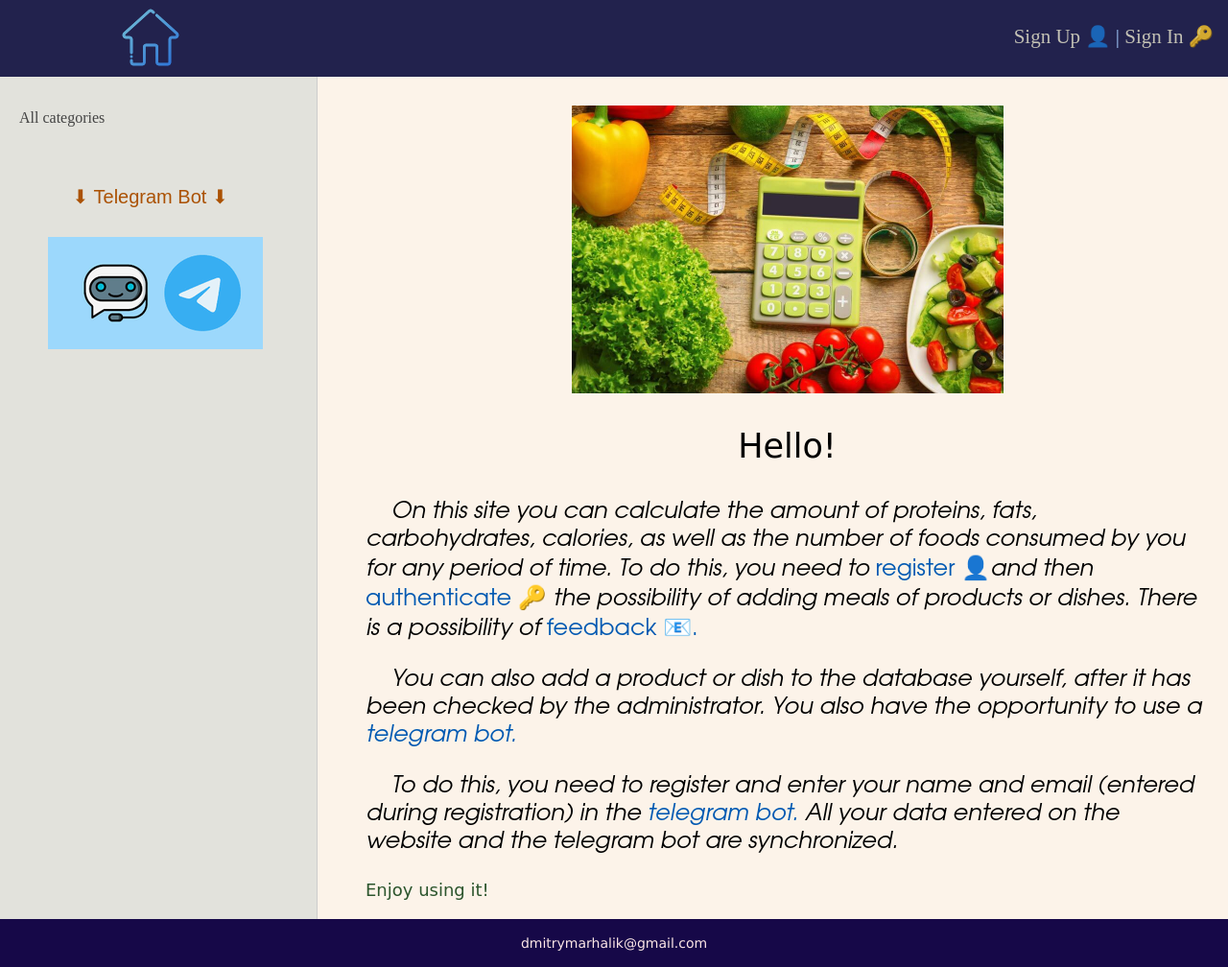
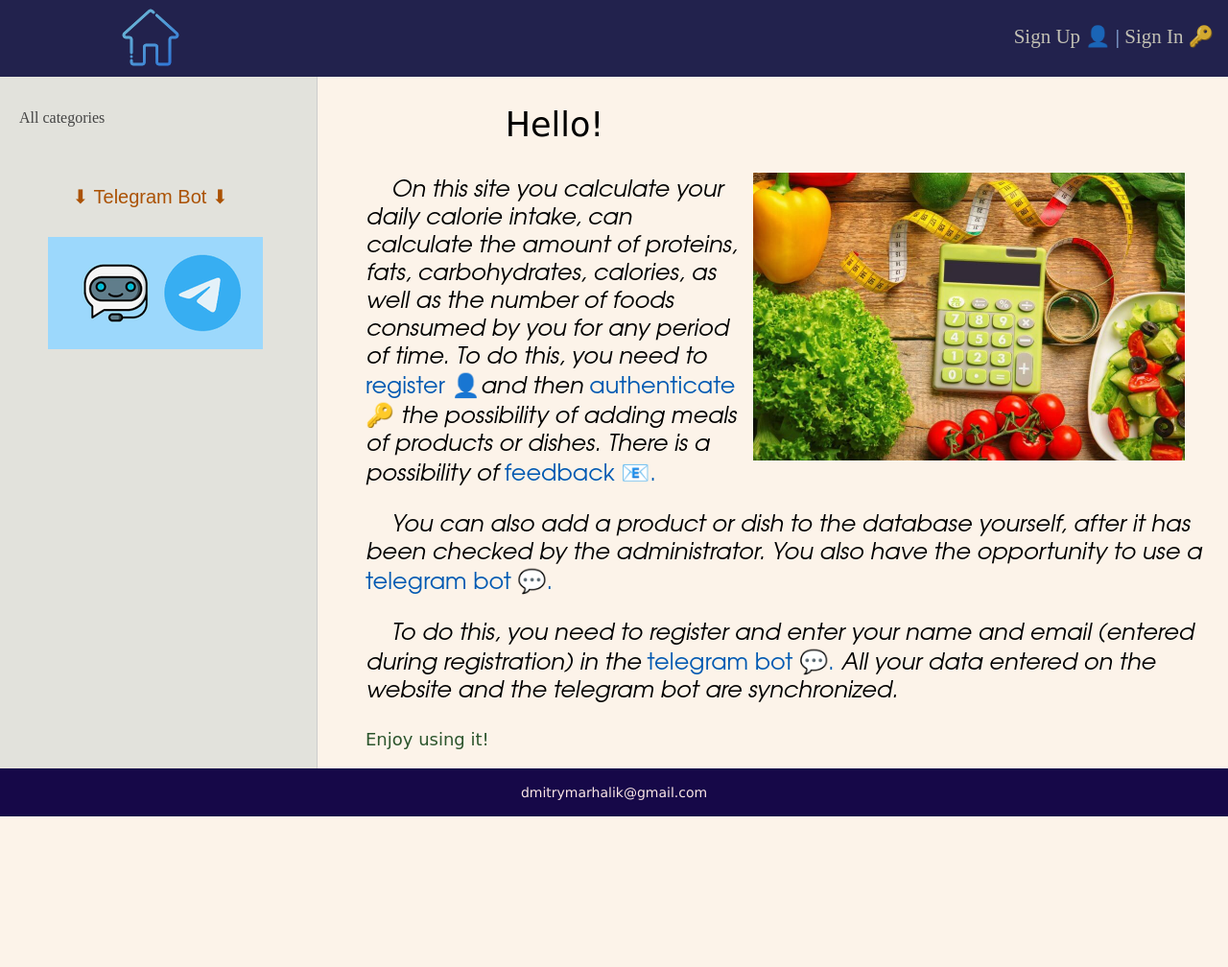
Before and after one commit to DmitryMarhalik/Py88_diplom_marhalik__energy_values, a Django app: template app_evop/templates/evop/main.html in a window 1280 px wide. Shown: the whole page at 96% size. After the commit the page ends 851 px from the top, so only its background shows below. Run offline with Django 4.2, Linux system fonts and the light colour scheme; the template is opened without the code that fills it, so the values that code supplies are empty.

Commit message:
css button add image in pages

```diff
--- a/app_evop/static/evop/css/styles.css
+++ b/app_evop/static/evop/css/styles.css
@@ -60,7 +60,20 @@ img {
     max-width: 600px;
     height: auto;
 }
+.leftimg {
+float:left; /* Выравнивание по левому краю */
+margin: 0 20px 7px 10px; /* Отступы вокруг картинки */
+}
 
+.rightimg  {
+float: right; /* Выравнивание по правому краю  */
+margin: 50px 25px 7px 10px; /* Отступы вокруг картинки */
+}
+
+.rightimgmain  {
+float: right; /* Выравнивание по правому краю  */
+margin: 70px 25px 7px 10px; /* Отступы вокруг картинки */
+}
 /*img.img-article-left {*/
 /*    max-width: 300px;*/
 /*    height: auto;*/
@@ -439,6 +452,22 @@ ul.lang-list li a:hover {
     padding: 8px;
 }
 
+.image-button {
+  width: 200px;
+  height:75px;
+  border: none;
+  background-image: url('../images/send3.png');
+    background-color: #fcf3e9;
+  background-size: cover;
+}
+.image-button:hover {
+  opacity: 0.7;
+}
+
+.image-button:active {
+  transform: scale(0.95);
+}
+
 .list-pages {
     text-align: center;
     margin: 0 0 20px 0;
--- a/app_evop/templates/evop/feedback.html
+++ b/app_evop/templates/evop/feedback.html
@@ -1,14 +1,18 @@
 {% extends 'evop/basis.html' %}
 {% block page %}
+
 <p class="ptitle">{{ title }}:</p>
+
 <form method="post">
     {% csrf_token %}
+
     <div class="form-error">{{ form.non_field_errors }}</div>
     {% for f in form %}
     <p><label class="form-label" for="{{ f.id_for_label }}">{{ f.label }}: </label>{{ f }}</p>
     <div class="form-error">{{ f.errors }}</div>
     {% endfor %}
-        <button class="form-button" type="submit">Send</button>
+    <button class="image-button" type="submit">
+    </button>
 </form>
 
 {% endblock %}
--- a/app_evop/templates/evop/individual_kcal_norm.html
+++ b/app_evop/templates/evop/individual_kcal_norm.html
@@ -5,6 +5,8 @@
     nutritionists under
     Under the guidance of Doctors Mifflin and San Geor, it gives out the required number of calories
     (kcal) per day for each individual.It was withdrawn in 2005</p>
+<p style="text-align: center"><img src="/static/evop/images/calories.jpg"
+                                   alt="evop" width="450" height="450" title="Welcome!" class="rightimg"></p>
 <p style="font-size: 20px"><i>Activity:</i></p>
 <p style="font-size: 17px"><strong style="font-size: small">minimal</strong> – activity, sedentary work that does not
     require significant physical
--- a/app_evop/templates/evop/main.html
+++ b/app_evop/templates/evop/main.html
@@ -1,27 +1,30 @@
 {% extends 'evop/basis.html' %}
 {% block page %}
 {% if request.user.is_authenticated %}
-    <p style="text-align: center"><img src="/static/evop/images/evop.jpg"
+    <p style="text-align: center"><img class="rightimgmain" src="/static/evop/images/evop.jpg"
                                        alt="evop" width="450" height="450" title="Welcome!"></p>
     <p style="text-align: center; font-size: 35px">Hello, {{request.user.username}}!</p>
 {%else%}
-    <p style="text-align: center"><img src="/static/evop/images/evop.jpg"
+<p style="text-align: center"><img class="rightimgmain" src="/static/evop/images/evop.jpg"
                                    alt="evop" width="450" height="450" title="Welcome!"></p>
 <p style="text-align: center; font-size: 35px">Hello!</p>
 {% endif %}
-    <p class="pmainpage">&nbsp&nbsp&nbsp&nbspOn this site you can calculate the amount of proteins, fats, carbohydrates,
+<p class="pmainpage">&nbsp&nbsp&nbsp&nbspOn this site you calculate your daily calorie intake,
+    can calculate the amount of proteins, fats, carbohydrates,
     calories, as well as the number of foods consumed by you for any period of time.
-        To do this, you need to <a href="{% url 'sign_up' %}"
-                                   style="font-style: normal">register 👤</a>and then
+    To do this, you need to <a href="{% url 'sign_up' %}" style="font-style: normal">register 👤</a>and then
     <a href="{% url 'sign_in' %}" style="font-style: normal">authenticate 🔑</a> the possibility of adding meals of
     products or dishes. There is a possibility of <a href="{% url 'feedback' %}"
                                                      style="font-style: normal">feedback 📧.</a></p>
 <p class="pmainpage">&nbsp&nbsp&nbsp&nbspYou can also add a
     product or dish to the database yourself, after it has been checked by the administrator.
-        You also have the opportunity to use a <a href="https://t.me/CalcEvopBot">telegram bot.</a></p>
+    You also have the opportunity to use a <a style="font-style: normal" href="https://t.me/CalcEvopBot">telegram bot
+        💬.</a></p>
 <p class="pmainpage">&nbsp&nbsp&nbsp&nbspTo do this, you need to register and enter your name and
-        email (entered during registration) in the <a href="https://t.me/CalcEvopBot">telegram bot.</a> All your data
+    email (entered during registration) in the <a style="font-style: normal" href="https://t.me/CalcEvopBot">telegram
+        bot 💬.</a> All your data
     entered on the website and the telegram
     bot are synchronized.</p>
-    <p style="font-style: normal;font-family: 'Comic Sans MS', 'Helvetica'; font-size: large ;color: #2b542c">Enjoy using it!</p>
+<p style="font-style: normal;font-family: 'Comic Sans MS', 'Helvetica'; font-size: large ;color: #2b542c">Enjoy using
+    it!</p>
 {% endblock %}
```
Also changed, not shown: app_evop/templates/evop/intake.html (+8 -2 lines). Lines whose indentation alone changed are shown as unchanged.
